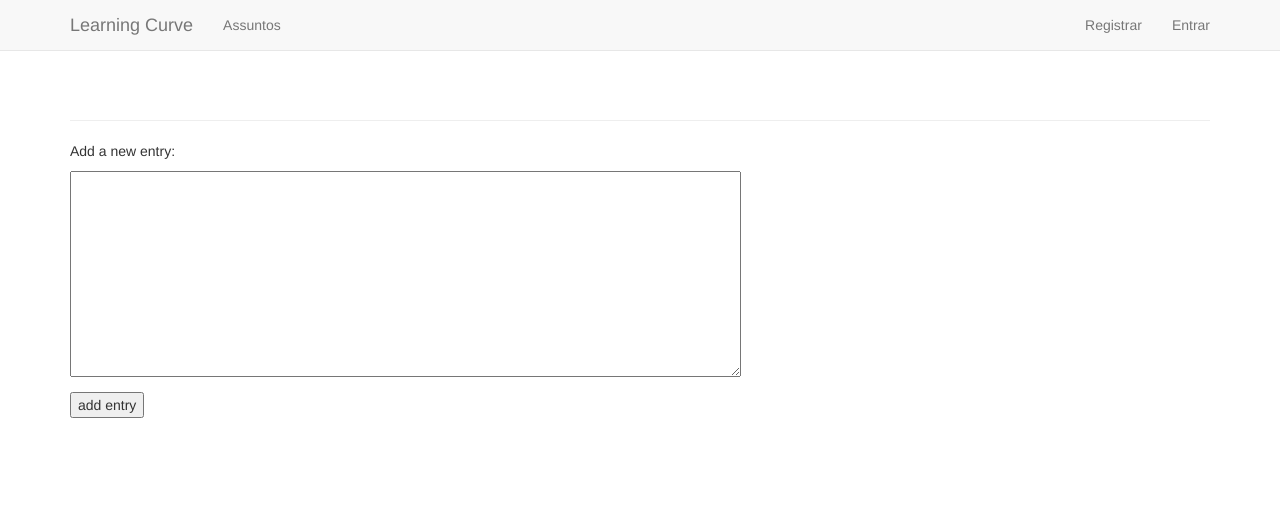
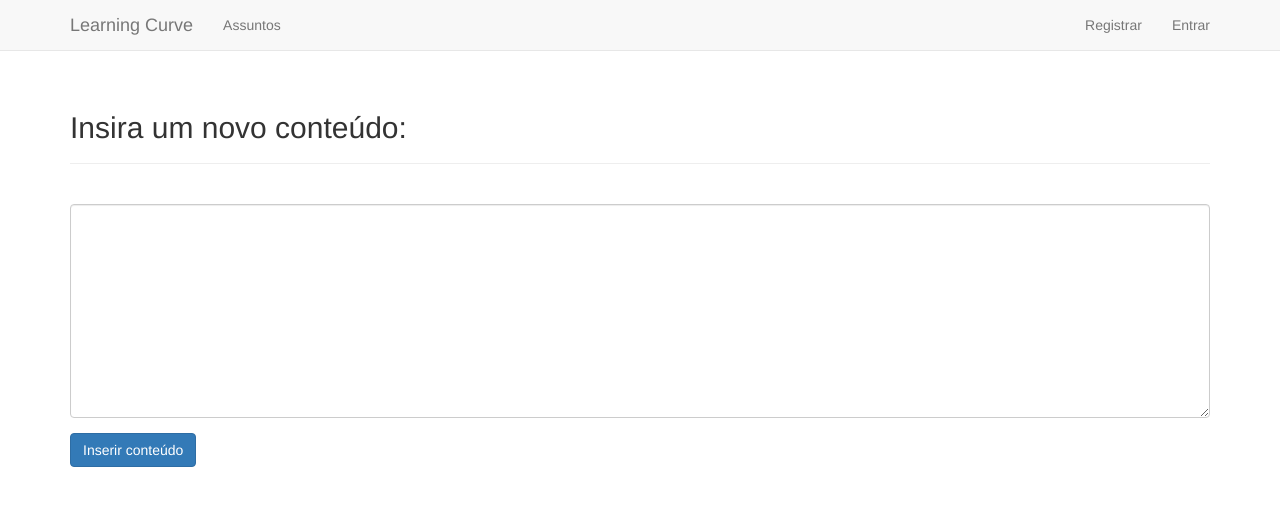
Before and after one commit to AllejandroSousa/Learning-Curve-Management, a Django app: template learning_curves/templates/learning_curves/new_entry.html in a window 1280 px wide. Shown: the top 506 px of the page. Run offline with Django 5.2, Linux system fonts and the light colour scheme; the template is opened without the code that fills it: values that come from a table or form of the project are taken from there, others are empty; some libraries are stand-ins or nearby versions.

Commit message:
Styling the new entry page

```diff
--- a/learning_curves/templates/learning_curves/new_entry.html
+++ b/learning_curves/templates/learning_curves/new_entry.html
@@ -1,14 +1,21 @@
 {% extends "learning_curves/base.html" %}
+{% load bootstrap3 %}
+
+{% block header %}
+  <h2>Insira um novo conteúdo:</h2>
+{% endblock header %}
 
 {% block content %}
 
   <p><a href="{% url 'learning_curves:topic' topic.id %}">{{ topic }}</a></p>
 
-  <p>Add a new entry:</p>
-  <form action="{% url 'learning_curves:new_entry' topic.id %}" method="post">
+  <form action="{% url 'learning_curves:new_entry' topic.id %}" method="post" class="form">
     {% csrf_token %}
-    {{form.as_p}}
-    <button name="submit">add entry</button>
+    {% bootstrap_form form %}
+
+    {% buttons %}
+      <button name="submit" class="btn btn-primary">Inserir conteúdo</button>
+    {% endbuttons %}
   </form>
 
 {% endblock content %}
```
